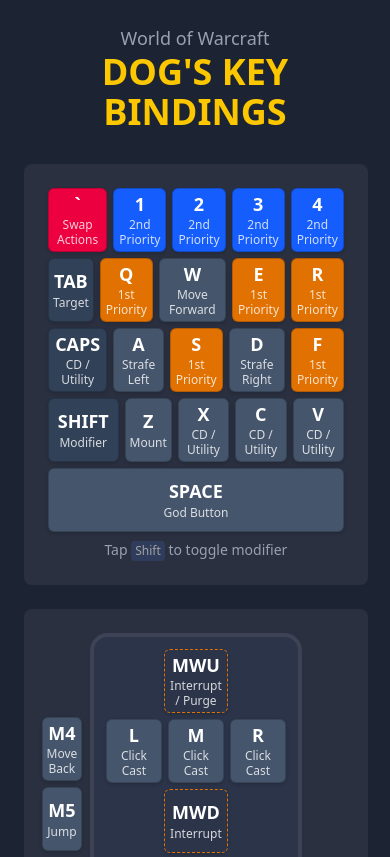
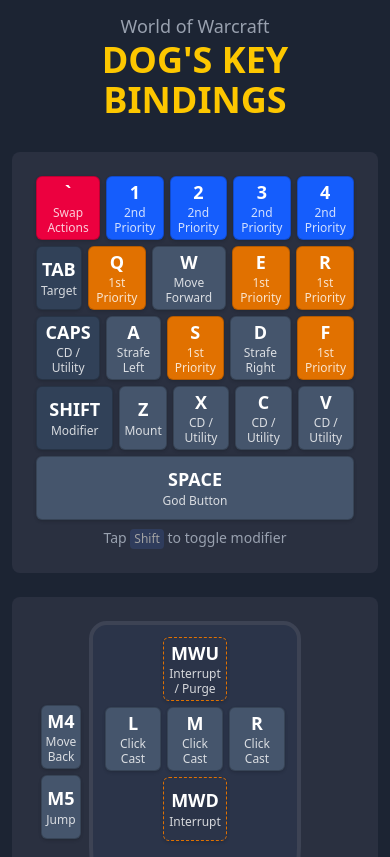
Before and after one commit to merthanmerter/wow-keybinds, a Next.js app: page / in a window 390 px wide. Shown: the top 857 px of the page. Built offline with nearby package versions, Linux system fonts and the light colour scheme.

Commit message:
fix page padding for mobile

```diff
--- a/src/app/page.tsx
+++ b/src/app/page.tsx
@@ -8,7 +8,7 @@
 export default function Home() {
 	return (
 		<div className="min-h-screen">
-			<main className="container mx-auto p-6 max-w-4xl">
+			<main className="container mx-auto p-3 md:p-6 max-w-4xl">
 				{/* Top Ad */}
 				{/* <AdBanner
 					dataAdSlot="6961410074"
```
